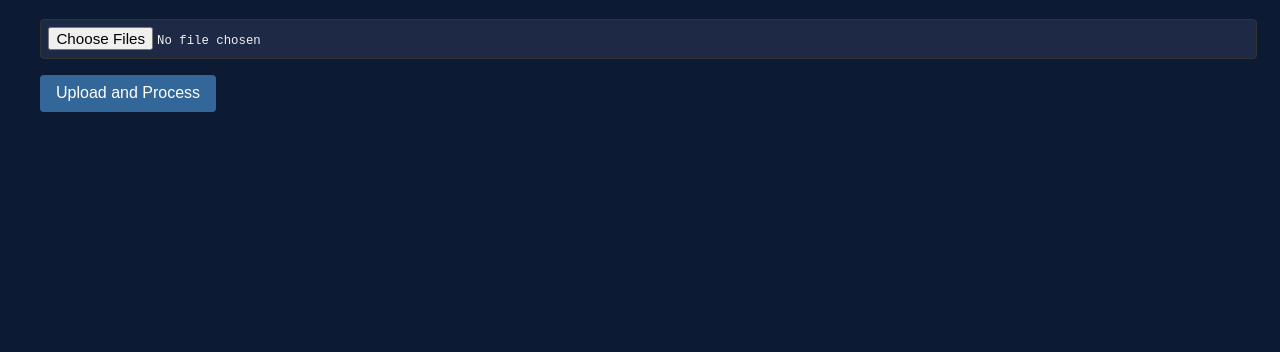
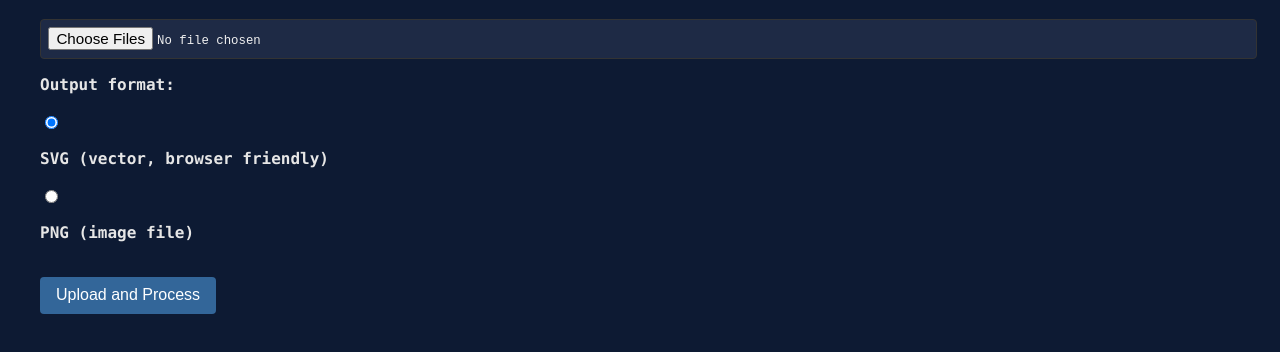
Before and after one commit to Random-User-6/04720c1e-5f6d-43cb-b249-5e149662ca18, a website: page public/index.html in a window 1280 px wide. Shown: the part 102-454 px from the top of the page. Drawn offline with Linux system fonts and the light colour scheme.

Commit message:
Update index.html

```diff
--- a/public/index.html
+++ b/public/index.html
@@ -9,6 +9,14 @@
   <h1>Upload IVR Files</h1>
   <form action="/upload" method="POST" enctype="multipart/form-data">
     <input type="file" name="ivrfiles" multiple required />
+
+    <label>Output format:</label><br>
+    <input type="radio" id="svg" name="format" value="svg" checked>
+    <label for="svg">SVG (vector, browser friendly)</label><br>
+
+    <input type="radio" id="png" name="format" value="png">
+    <label for="png">PNG (image file)</label><br>
+
     <button type="submit">Upload and Process</button>
   </form>
 </body>
```
